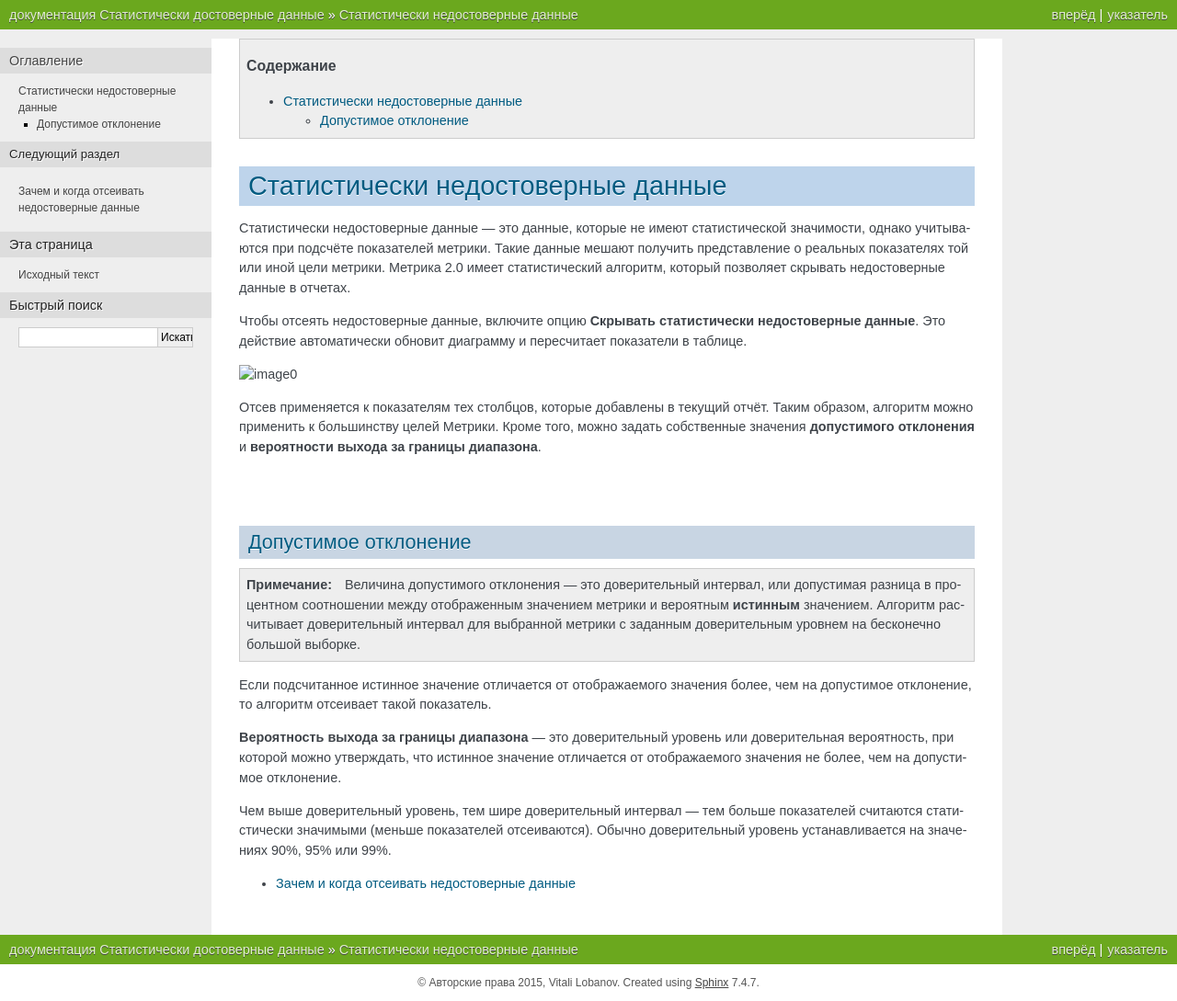
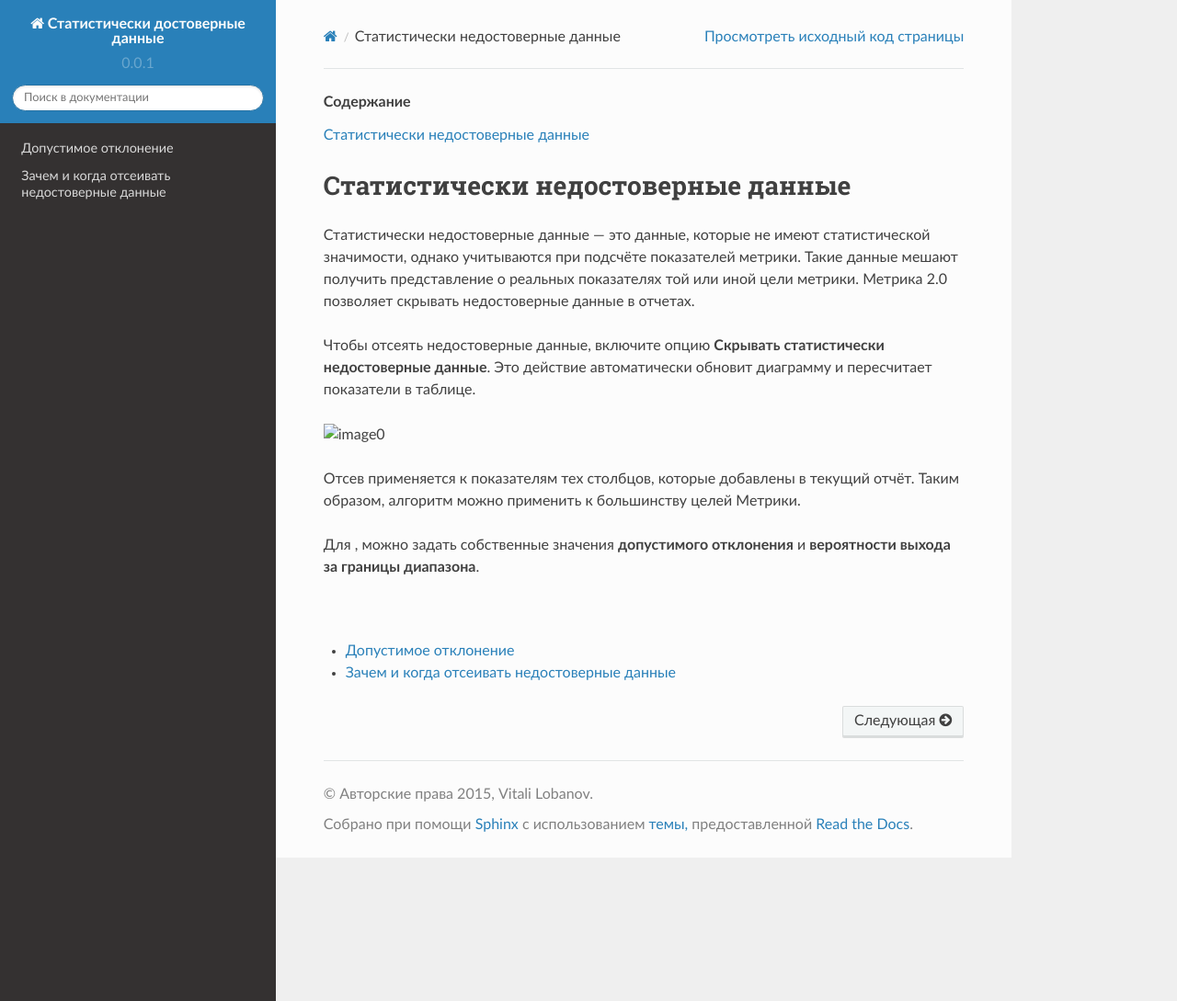
Before and after one commit to bfxy/yametrix-significance, a Sphinx documentation site: the page built from source/index.rst, in a window 1280 px wide and 1089 px high. Shown: the whole window at 92% size. Built offline with Sphinx 7.4.7 and the Read the Docs theme 2.0.0, drawn with Linux system fonts in a browser that asks for light colours; formulas are drawn with MathJax 3.

Commit message:
stick to rtd layout

```diff
--- a/source/conf.py
+++ b/source/conf.py
@@ -112,7 +112,7 @@ todo_include_todos = False
 
 # The theme to use for HTML and HTML Help pages.  See the documentation for
 # a list of builtin themes.
-html_theme = 'nature'
+html_theme = 'sphinx_rtd_theme'
 
 # Theme options are theme-specific and customize the look and feel of a theme
 # further.  For a list of options available for each theme, see the
--- a/source/index.rst
+++ b/source/index.rst
@@ -8,14 +8,14 @@
 .. contents:: Содержание
    :backlinks: entry
 
+
 Статистически недостоверные данные
 ##################################
 
 Статистически недостоверные данные — это данные, которые не имеют
 статистической значимости, однако учитываются при подсчёте показателей
 метрики. Такие данные мешают получить представление о реальных
-показателях той или иной цели метрики. Метрика 2.0 имеет статистический
-алгоритм, который позволяет скрывать недостоверные данные в отчетах.
+показателях той или иной цели метрики. Метрика 2.0 позволяет скрывать недостоверные данные в отчетах.
 
 Чтобы отсеять недостоверные данные, включите опцию **Скрывать
 статистически недостоверные данные**. Это действие автоматически обновит
@@ -25,8 +25,9 @@
 
 Отсев применяется к показателям тех столбцов, которые добавлены
 в текущий отчёт. Таким образом, алгоритм можно применить к большинству
-целей Метрики. Кроме того, можно задать собственные значения
-**допустимого отклонения** и **вероятности выхода за границы
+целей Метрики.
+
+Для , можно задать собственные значения **допустимого отклонения** и **вероятности выхода за границы
 диапазона**.
 
 .. figure:: https://img-fotki.yandex.ru/get/3302/289514431.0/0_19cc34_57ca3742_orig.png
@@ -35,32 +36,8 @@
 .. |image0| image:: https://img-fotki.yandex.ru/get/4313/289514431.0/0_19cc33_94a35f45_orig.png
 
 
-Допустимое отклонение
-=====================
-
-.. note::
-
-   Величина допустимого отклонения — это
-   доверительный интервал, или допустимая разница в процентном соотношении
-   между отображенным значением метрики и вероятным **истинным** значением.
-   Алгоритм расчитывает доверительный интервал для выбранной метрики с
-   заданным доверительным уровнем на бесконечно большой выборке.
-
-Если подсчитанное истинное значение отличается от отображаемого значения
-более, чем на допустимое отклонение, то алгоритм отсеивает такой
-показатель.
-
-**Вероятность выхода за границы диапазона** — это доверительный уровень или доверительная
-вероятность, при которой можно утверждать, что истинное значение
-отличается от отображаемого значения не более, чем на допустимое
-отклонение.
-
-Чем выше доверительный уровень, тем шире доверительный интервал — тем
-больше показателей считаются статистически значимыми (меньше показателей
-отсеиваются). Обычно доверительный уровень устанавливается на значениях
-90%, 95% или 99%.
-
 .. toctree::
    :maxdepth: 2
 
+   confidence
    why
--- a/source/why.rst
+++ b/source/why.rst
@@ -7,7 +7,7 @@
 конверсией. Выберите
 
 
-.. figure:: https://fotki.yandex.ru/next/users/metrika-blog/album/476865/view/1690672
+.. figure:: https://img-fotki.yandex.ru/get/6822/289514431.0/0_19cc30_714f8332_orig
    :alt:
 
 Если 100 пользователей пришли на первую страницу, и 10 из них достигли
```
